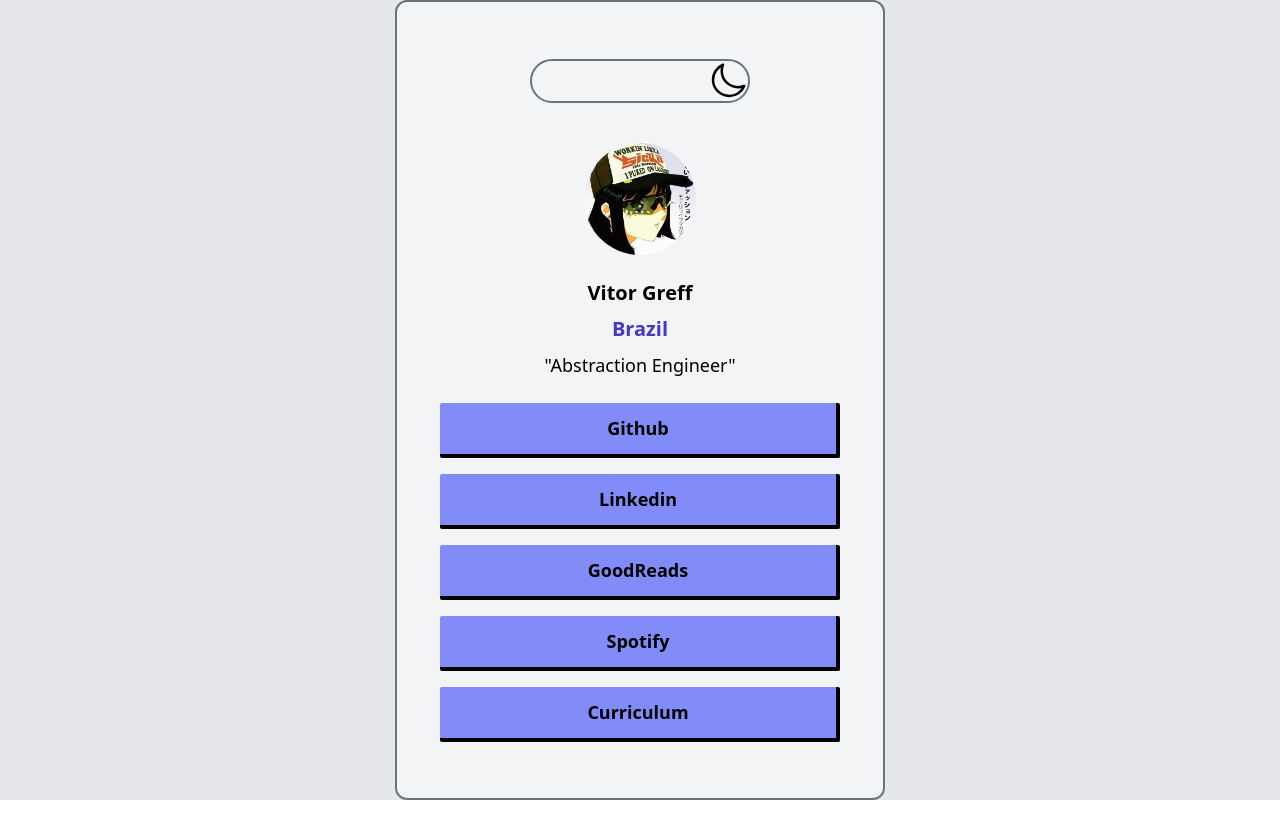
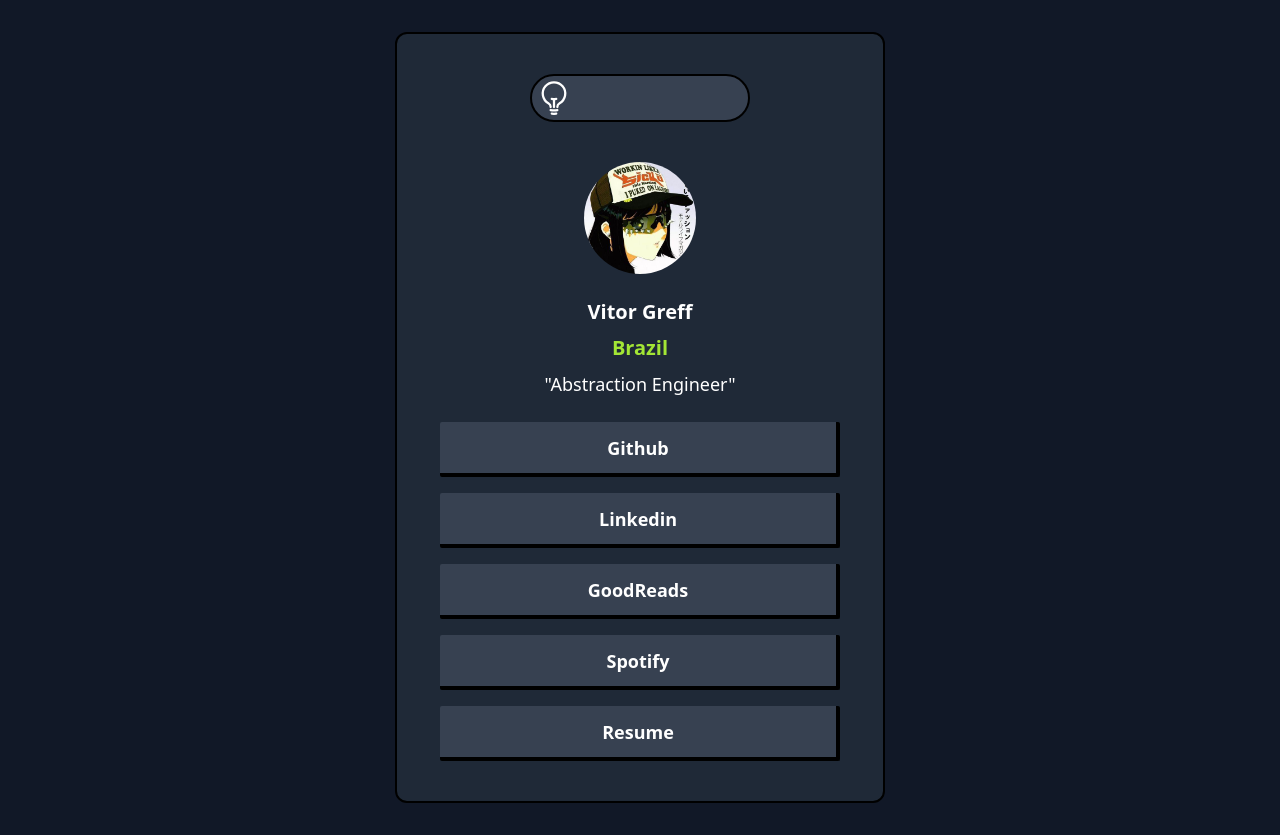
Before and after one commit to VitorGreff/link-tree, a React (Vite) app: page / in a window 1280 px wide. Before the commit the page ends 800 px from the top, so only its background shows below. Built offline with nearby package versions, Linux system fonts and the light colour scheme.

Commit message:
good enough

```diff
--- a/index.html
+++ b/index.html
@@ -3,7 +3,7 @@
 
 <head>
   <meta charset="UTF-8" />
-  <link rel="icon" type="image/svg+xml" href="/circle-heat-svgrepo-com.svg" />
+  <link rel="icon" type="image/svg+xml" href="/public/digital.svg" />
   <meta name="viewport" content="width=device-width, initial-scale=1.0" />
   <title>Links</title>
 </head>
--- a/src/App.tsx
+++ b/src/App.tsx
@@ -1,11 +1,13 @@
 import Layout from "./components/Layout"
-
+import useAppData from "./hooks/useHook"
 
 function App() {
+  const { theme } = useAppData()
   return (
-    <div className={`bg-gray-200 h-screen flex flex-col justify-center items-center`}>
-      <Layout/>
+    <div className={`${theme === 'dark' ? 'bg-gray-900' : ''} ${theme} min-h-screen flex flex-col justify-center items-center p-8`}>
+      <Layout />
     </div>
+
   )
 }
 
--- a/src/components/Icom.tsx
+++ /dev/null
@@ -1,22 +0,0 @@
-import { DarkIcon, LightIcon } from "./icons"
-
-interface IconProps {
-  theme: string
-  changeTheme: () => void
-}
-
-export default function Icon(props: IconProps) {
-  return props.theme === 'dark' ? (
-    <div onClick={props.changeTheme}
-      className={'flex flex-col justify-center items-start cursor-pointer w-[220px] h-11 border-black border-2 rounded-full mb-6 bg-black text-white'}
-    >
-      {LightIcon(8)}
-    </div>
-  ) :
-    // dark button
-    <div onClick={props.changeTheme}
-      className={'flex flex-col justify-center items-end cursor-pointer w-[220px] h-11 border-gray-500 border-2 rounded-full mb-6 '}
-    >
-      {DarkIcon(8)}
-    </div>
-}
--- a/src/components/Layout.tsx
+++ b/src/components/Layout.tsx
@@ -2,34 +2,29 @@
 import LinkButton from "./LinkButton";
 import Photo from "./Photo";
 import Text from "./Text";
-import Icon from "./Icom";
+import ThemeButton from "./ThemeButton";
+import useAppData from "../hooks/useHook";
 
 export default function Layout() {
-  type Theme = 'dark' | 'light'
-  const [theme, setTheme] = useState<Theme>('light')
-
-  function changeTheme(): void {
-    if (theme === 'dark') setTheme('light')
-    else setTheme('dark')
-  }
+  const { theme, changeTheme } = useAppData()
 
   return (
-    <div className={`flex flex-col justify-center items-center min-h-[800px] min-w-[490px] border-2 border-gray-500 rounded-xl gap-4 p-5 bg-gray-100`}>
+    <div className={`flex flex-col justify-center items-center min-w-[490px] border-2 dark:bg-gray-800 border-gray-500 dark:border-black rounded-xl gap-4 p-10 bg-gray-100`}>
 
-      <Icon theme={theme} changeTheme={changeTheme} />
+      <ThemeButton theme={theme} changeTheme={changeTheme} />
       <Photo />
 
-      <div className={"flex flex-col justify-center items-center gap-2 mb-2 mt-2"}>
-        <Text class={"text-black text-xl font-bold"} text={"Vitor Greff"}></Text>
-        <Text class={"text-indigo-700 text-xl font-bold"} text={"Brazil"}></Text>
-        <Text class={"text-black text-lg font-thin"} text={'"Abstraction Engineer"'}></Text>
+      <div className={`flex flex-col justify-center items-center gap-2 mb-2 mt-2`}>
+        <Text class={`text-black dark:text-white text-xl font-bold`} text={"Vitor Greff"}></Text>
+        <Text class={`text-indigo-700 dark:text-lime-400 text-xl font-bold`} text={"Brazil"}></Text>
+        <Text class={`text-black dark:text-white text-lg font-thin`} text={'"Abstraction Engineer"'}></Text>
       </div>
 
       <LinkButton content="Github" url="https://github.com/VitorGreff"></LinkButton>
       <LinkButton content="Linkedin" url="https://www.linkedin.com/in/greff/"></LinkButton>
       <LinkButton content="GoodReads" url="https://www.goodreads.com/user/show/149662263-vitor-greff"></LinkButton>
       <LinkButton content="Spotify" url="https://open.spotify.com/user/j2mp8h8ym4vippy5a5ep96ig3"></LinkButton>
-      <LinkButton content="Curriculum" url="https://greftree.vercel.app/curriculo.pdf"></LinkButton>
+      <LinkButton content="Resume" url="https://greftree.vercel.app/curriculo.pdf"></LinkButton>
     </div>
   )
 }
--- a/src/components/LinkButton.tsx
+++ b/src/components/LinkButton.tsx
@@ -6,6 +6,6 @@
 
 export default function LinkButton(props: linkProps) {
   return (
-    <a href={props.url} className={`flex justify-center items-center h-[55px] w-[400px] bg-indigo-400 hover:bg-indigo-600 hover:scale-110 duration-75 rounded-sm font-semibold font-black text-lg cursor-pointer border-b-4 border-r-4 border-black `} target="_blank" rel="noopener noreferrer ">{props.content}</a>
+    <a href={props.url} className={`flex justify-center items-center h-[55px] w-[400px] bg-indigo-400 hover:bg-indigo-600 hover:scale-110 duration-75 rounded-sm font-semibold font-black text-lg cursor-pointer border-b-4 border-r-4 border-black dark:text-white dark:bg-gray-700 dark:hover:bg-lime-600`} target="_blank" rel="noopener noreferrer ">{props.content}</a>
   )
 }
--- a/src/components/ThemeButton.tsx
+++ b/src/components/ThemeButton.tsx
@@ -0,0 +1,24 @@
+import { DarkIcon, LightIcon } from "./icons"
+
+type Theme = 'dark' | 'light'
+
+interface IconProps {
+  theme: Theme
+  changeTheme: () => void
+}
+
+export default function ThemeButton(props: IconProps) {
+  return props.theme === 'dark' ? (
+    <div onClick={props.changeTheme}
+      className={'flex flex-col justify-center items-start cursor-pointer w-[220px] h-12 border-black border-2 rounded-full mb-6 bg-gray-700 text-white p-1'}
+    >
+      {LightIcon()}
+    </div>
+  ) :
+    // dark button
+    <div onClick={props.changeTheme}
+      className={'flex flex-col justify-center items-end cursor-pointer w-[220px] h-12 border-gray-500 border-2 rounded-full mb-6 p-1'}
+    >
+      {DarkIcon()}
+    </div>
+}
--- a/src/components/icons/index.tsx
+++ b/src/components/icons/index.tsx
@@ -1,10 +1,10 @@
-export const DarkIcon = (size = 6)=>(
+export const DarkIcon = (size = 6) => (
   <svg xmlns="http://www.w3.org/2000/svg" fill="none" viewBox="0 0 24 24" strokeWidth={1.5} stroke="currentColor" className={`w-${size} h-${size}`}>
     <path strokeLinecap="round" strokeLinejoin="round" d="M21.752 15.002A9.72 9.72 0 0 1 18 15.75c-5.385 0-9.75-4.365-9.75-9.75 0-1.33.266-2.597.748-3.752A9.753 9.753 0 0 0 3 11.25C3 16.635 7.365 21 12.75 21a9.753 9.753 0 0 0 9.002-5.998Z" />
   </svg>
 )
 
-export const LightIcon = (size = 6) =>(
+export const LightIcon = (size = 6) => (
   <svg xmlns="http://www.w3.org/2000/svg" fill="none" viewBox="0 0 24 24" strokeWidth={1.5} stroke="currentColor" className={`w-${size} h-${size}`}>
     <path strokeLinecap="round" strokeLinejoin="round" d="M12 18v-5.25m0 0a6.01 6.01 0 0 0 1.5-.189m-1.5.189a6.01 6.01 0 0 1-1.5-.189m3.75 7.478a12.06 12.06 0 0 1-4.5 0m3.75 2.383a14.406 14.406 0 0 1-3 0M14.25 18v-.192c0-.983.658-1.823 1.508-2.316a7.5 7.5 0 1 0-7.517 0c.85.493 1.509 1.333 1.509 2.316V18" />
   </svg>
--- /dev/null
+++ b/src/context/AppContext.tsx
@@ -0,0 +1,30 @@
+import { createContext, useState } from "react";
+
+type Theme = 'dark' | 'light'
+
+interface AppContextType {
+  theme?: Theme
+  changeTheme?: () => void
+}
+
+const AppContext = createContext<AppContextType>({})
+
+export function AppProvider({children}:any) {
+  const [theme, setTheme] = useState<Theme>('dark')
+
+  function changeTheme() {
+    setTheme(theme == 'dark' ? 'light' : 'dark')
+    console.log(theme)
+  }
+
+  return (
+    <AppContext.Provider value={{
+      theme: theme,
+      changeTheme: changeTheme
+    }}>
+       {children}
+    </AppContext.Provider>
+  )
+}
+
+export default AppContext
--- /dev/null
+++ b/src/hooks/useHook.ts
@@ -0,0 +1,5 @@
+import { useContext } from "react";
+import AppContext from "../context/AppContext";
+
+const useAppData = () => useContext(AppContext)
+export default useAppData
--- a/src/main.tsx
+++ b/src/main.tsx
@@ -2,9 +2,12 @@
 import ReactDOM from 'react-dom/client'
 import App from './App.tsx'
 import './index.css'
+import { AppProvider } from './context/AppContext.tsx'
 
 ReactDOM.createRoot(document.getElementById('root')!).render(
   <React.StrictMode>
-    <App />
-  </React.StrictMode>,
+    <AppProvider>
+      <App />
+    </AppProvider>
+  </React.StrictMode>
 )
--- a/tailwind.config.js
+++ b/tailwind.config.js
@@ -7,6 +7,7 @@
   darkMode: 'class',
   theme: {
     extend: {},
+
   },
   plugins: [],
 }
```
Also changed, not shown: public/circle-heat-svgrepo-com.svg (deleted), public/digital.svg (added).
